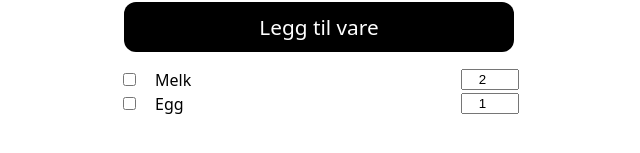
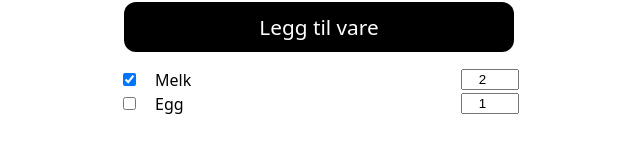
Before and after one commit to SZiinem/arbeidskrav2_React, a React (Vite) app in the folder Arbeidskrav2_UIN/: page / in a window 1280 px wide. Shown: the part 495-648 px from the top of the page, without its empty margins (321-961 px from the left). Built offline with nearby package versions, Linux system fonts and the light colour scheme.

Commit message:
fikset checkbox, liste og antall

```diff
--- a/Arbeidskrav2_UIN/src/App.jsx
+++ b/Arbeidskrav2_UIN/src/App.jsx
@@ -14,23 +14,40 @@ function App() {
     {
       id: 0,
       title: "Melk",
-      quantity: 2
+      quantity: 2,
+      isCompleted: true
     },
     {
       id: 1,
       title: "Egg",
-      quantity: 1
+      quantity: 1,
+      isCompleted: false
     }
   ]
 
   const [shoppingList, setShoppingList] = useState(shoppingItems)
   const [product, setProduct] = useState({title: "", quantity: ""})
 
+  //funksjon for å endre antall varer i lista
+  const updateQuantity = (id, newQuantity) => {
+    setShoppingList((prevList) =>
+      prevList.map((item) => item.id === id ? {...item, quantity: newQuantity} : item)
+    )
+  }
+
+  //funksjon for å endre avkrysning
+  const toggleComplete = (id) => {
+    setShoppingList((prevList) =>
+      prevList.map((item) => item.id === id ? { ...item, isCompleted: !item.isCompleted } : item) //!item.isCompleted : gjør d motsatte av det det er nå
+    )
+  }
+
+console.log(shoppingList)
   return (
     <main>
       <h1>Handleliste</h1>
       <AddForm product={product} setProduct={setProduct} setShoppingList={setShoppingList}/>
-      <ShoppingList shoppingItems={shoppingList} setShoppingList={setShoppingList}/>
+      <ShoppingList shoppingItems={shoppingList} setShoppingList={setShoppingList} updateQuantity={updateQuantity} toggleComplete={toggleComplete}/>
     </main>
   )
 }
--- a/Arbeidskrav2_UIN/src/components/AddForm.jsx
+++ b/Arbeidskrav2_UIN/src/components/AddForm.jsx
@@ -33,7 +33,7 @@ export default function AddForm({product, setProduct, setShoppingList}){
         }
 
         const uniqueId = crypto.randomUUID()
-        setShoppingList((prev) => ([...prev, {id: uniqueId, ...product}]))
+        setShoppingList((prev) => ([{id: uniqueId, ...product, isCompleted: false}, ...prev])) //bytter plass på prev og det nye elementet slik at det kommer øverst i arrayet
         console.log(product)
         //setProduct({title: "", quantity: 1}); //nulstiller staten
     }
--- a/Arbeidskrav2_UIN/src/components/ShoppingItem.jsx
+++ b/Arbeidskrav2_UIN/src/components/ShoppingItem.jsx
@@ -2,19 +2,26 @@
 
 //Hva som ligger her: Navnet på varen, en checkbox og tallet for antall.
 
-export default function ShoppingItem({title, quantity}){
+export default function ShoppingItem({title, quantity, id, isCompleted, updateQuantity, toggleComplete}){
+
+    //dette er funksjonen for å endre antall varer i lista
+    const handleQuantityChange = (e) => {
+        //vi bruker parseInt fordi input felt ser det som string selvom type er number.
+        const val = parseInt(e.target.value);
+        updateQuantity(id, val); //id: hvilken vare som skal endres, val: det nye antallet
+    }
 
 
     return(
         <li className="shopping-item">
             {/*Checkbox*/}
-            <input type="checkbox" id="kjopt" name="kjopt"></input>
+            <input type="checkbox" checked={isCompleted} onChange={() => toggleComplete(id)}></input>
 
             {/*Navnet på varen*/}
             <span>{title}</span>
 
             {/*Antall varer*/}
-            <input className="antall" type="number" value={quantity} min="1" max="99" onChange={() => {}}></input>
+            <input className="antall" type="number" value={quantity} min="1" max="99" onChange={handleQuantityChange}></input>
         </li>
     )
 }
--- a/Arbeidskrav2_UIN/src/components/ShoppingList.jsx
+++ b/Arbeidskrav2_UIN/src/components/ShoppingList.jsx
@@ -4,11 +4,19 @@
 
 import ShoppingItem from "./ShoppingItem"
 
-export default function ShoppingList({shoppingItems}){
+export default function ShoppingList({shoppingItems, updateQuantity, toggleComplete}){
 
     return(
         <ul className="shopping-list">
-            {shoppingItems.map((item) => <ShoppingItem key={item.id} title={item.title} quantity={item.quantity} id={item.id}/>)}
+            {shoppingItems.map((item) =>
+                <ShoppingItem
+                    key={item.id}
+                    {...item} //sender title, quantity, id og isCompleted
+                    updateQuantity={updateQuantity}
+                    toggleComplete={toggleComplete}
+                />
+                )
+            }
         </ul>
     )
 }
```
